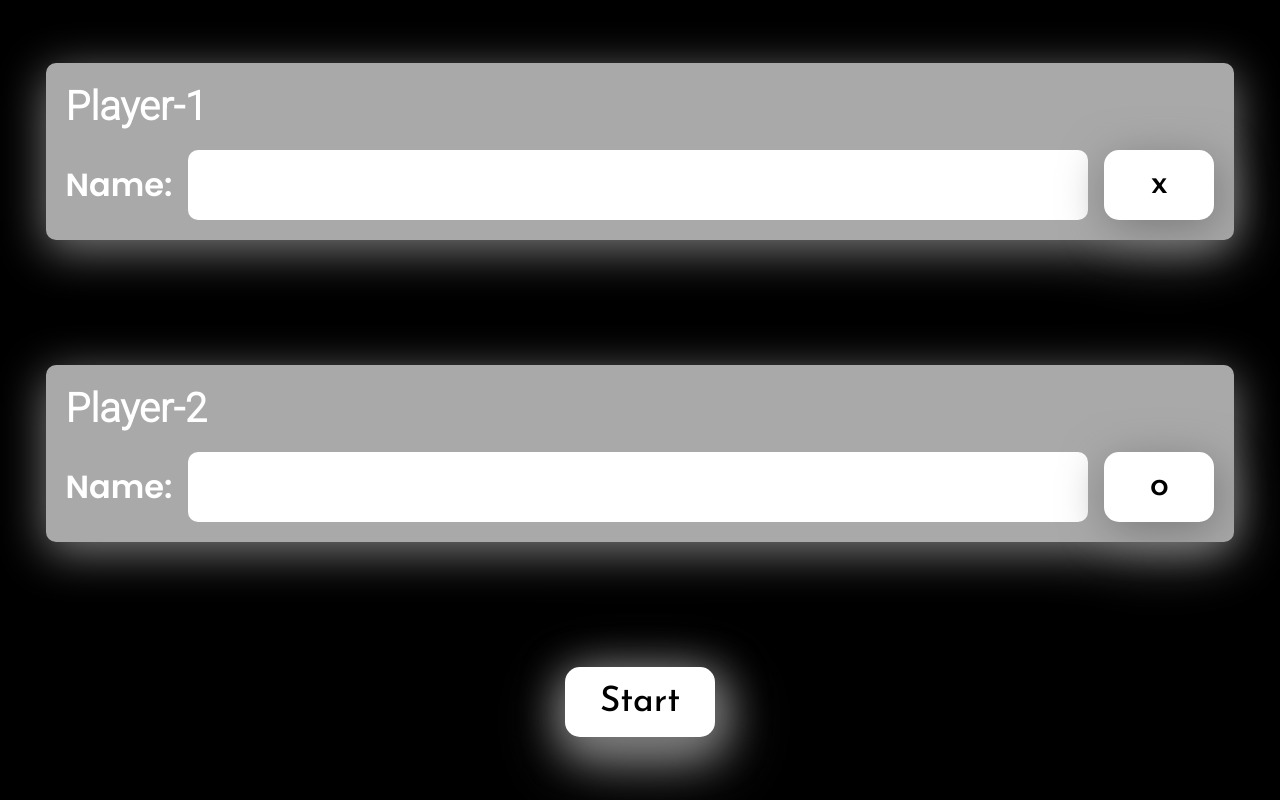
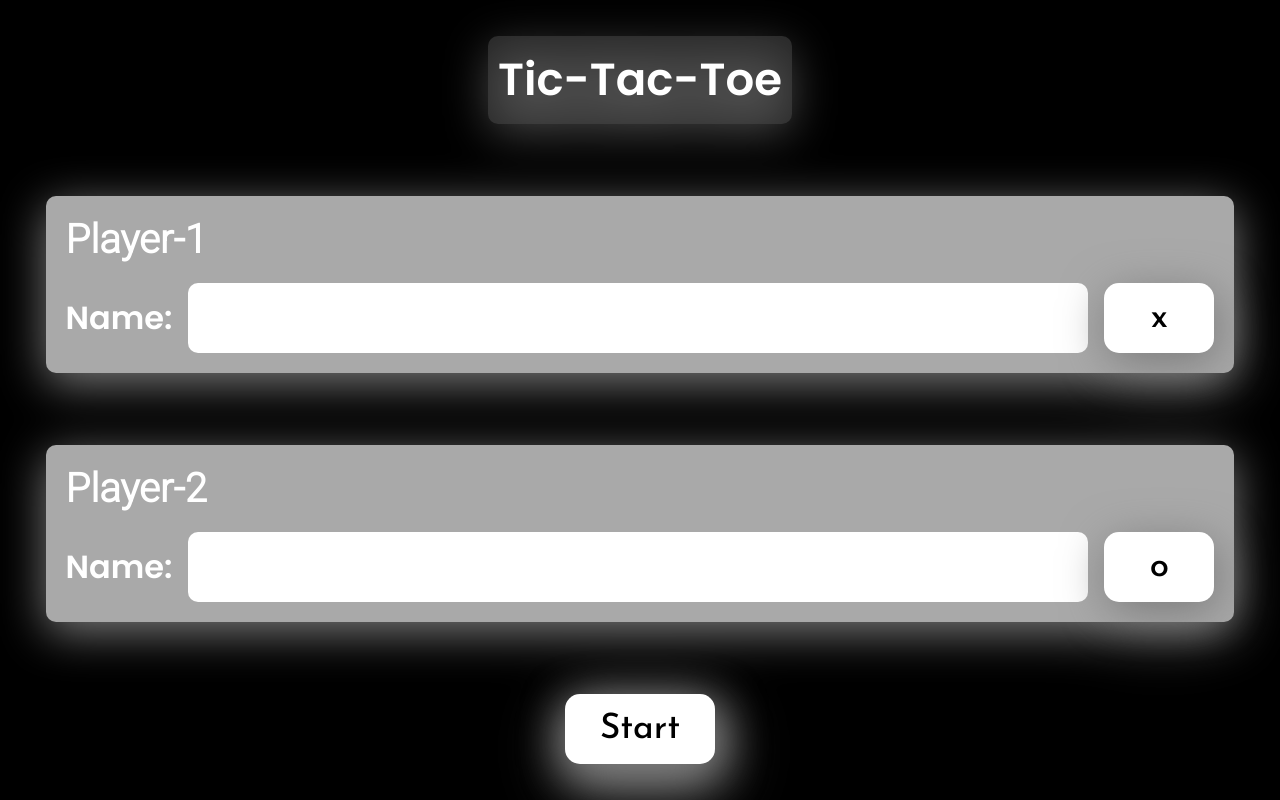
Before and after one commit to Md-Mosabbir/Tic-Tac-Toe, a plain HTML site: page index.html in a window 1280 px wide. Drawn offline with Linux system fonts and the light colour scheme.

Commit message:
Title added

```diff
--- a/index.html
+++ b/index.html
@@ -11,7 +11,9 @@
   <body>
     <!--Form-->
     <div class="input-form-container">
+
       <div class="name-form">
+        <div class="title"><h1>Tic-Tac-Toe</h1></div>
         <div class="player-form">
           <h2>Player-1</h2>
           <div class="name-button">
--- a/static/style/style.css
+++ b/static/style/style.css
@@ -202,13 +202,20 @@
 }
 .name-form{
 
-
     height: 800px;
     display: flex;
     flex-direction: column;
     justify-content: space-around;
     align-items: center;
     filter: drop-shadow(0px 10px 23px #7B7B7B);
+}
+.name-form h1{
+    font-size: 45px;
+    font-family: 'Poppins', 'san-serif';
+    background-color: #4e4e4e7a;
+    padding: 10px;
+    border-radius: 10px;
+
 }
 .name-form button {
     font-family: 'Josefin Sans', sans-serif;
```
